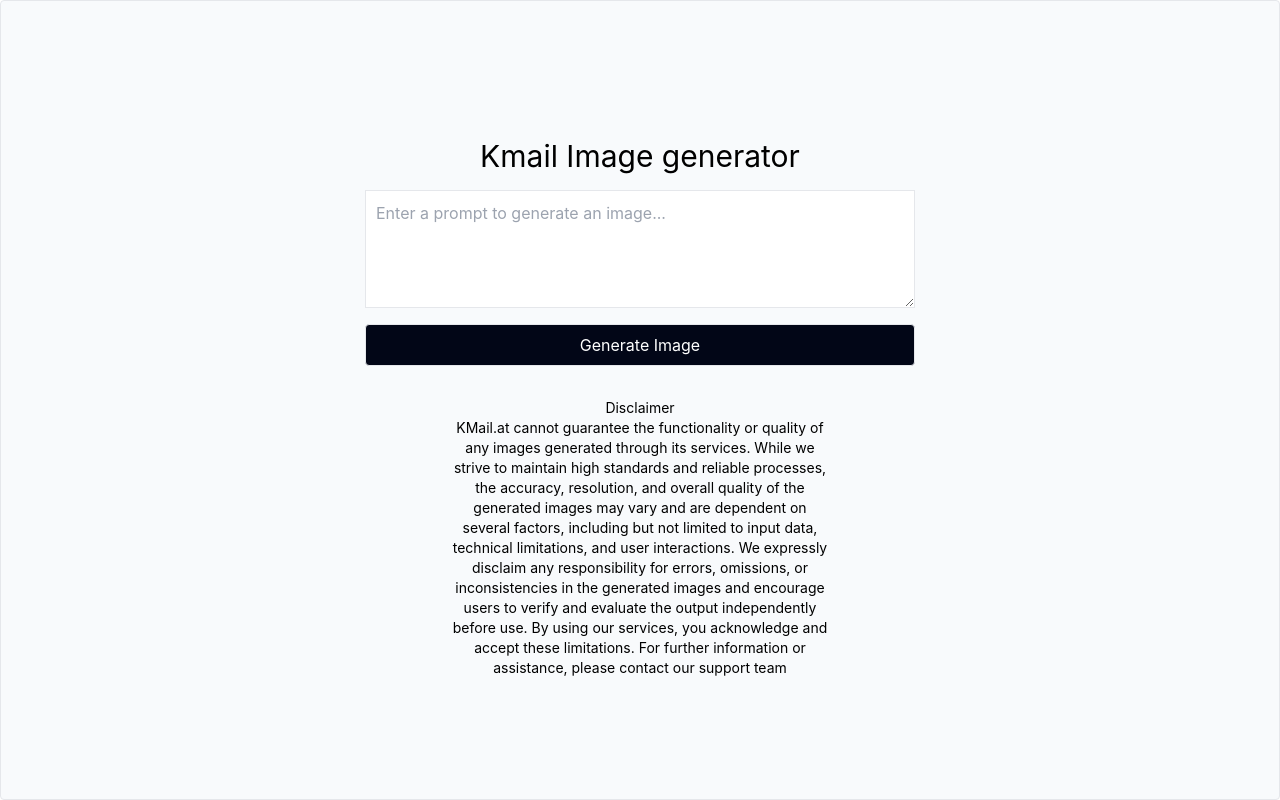
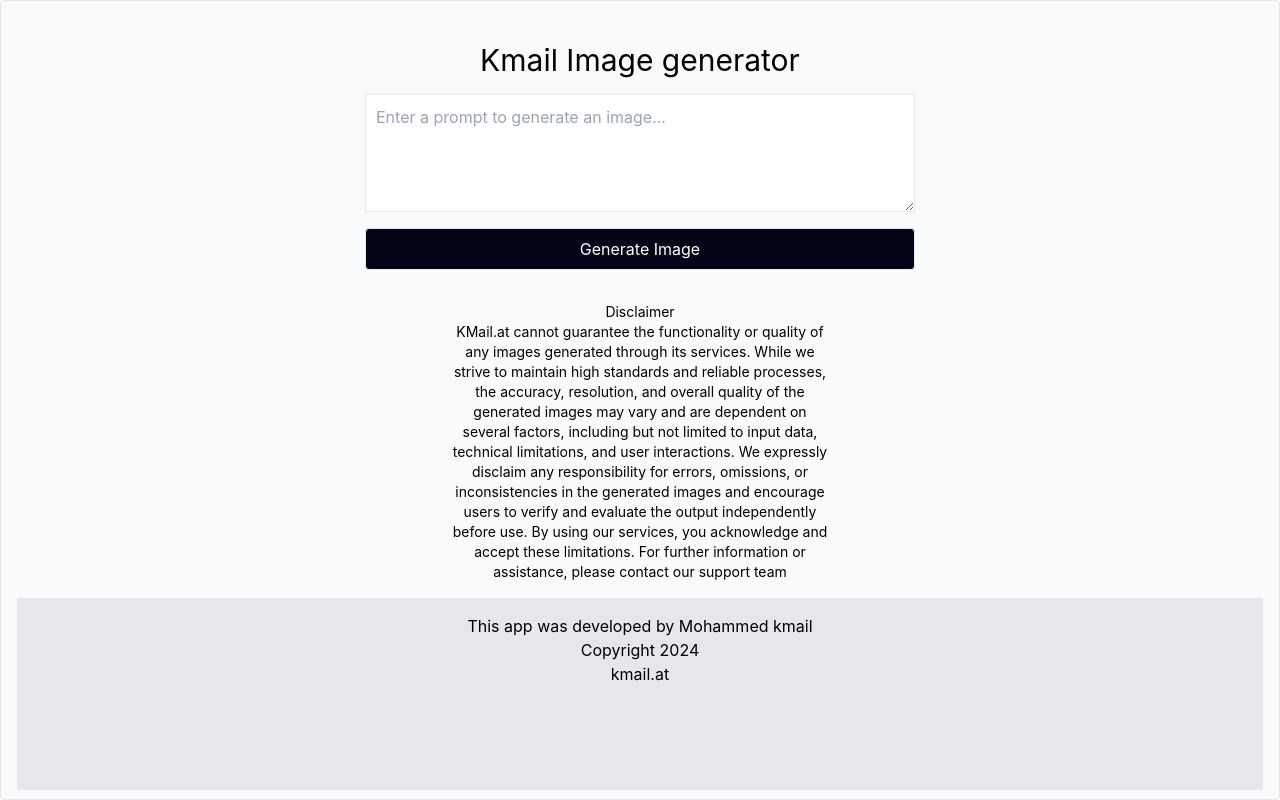
Before and after one commit to mokmail/imagegenerator, a React (Create React App) app in the folder huggi/: page / in a window 1280 px wide. Built offline with nearby package versions, Linux system fonts and the light colour scheme; no server answers.

Commit message:
add footer

```diff
--- a/huggi/src/App.js
+++ b/huggi/src/App.js
@@ -2,6 +2,7 @@
 import ImageGenerator from './components/imagegenerator';
 import './App.css';
 import Disclaimer from './components/disclaimer';
+import Footer from './components/footer';
 
 function App() {
   return (
@@ -9,6 +10,7 @@
 
      <ImageGenerator  />
      <Disclaimer />
+     <Footer/>
     </div>
   );
 }
--- a/huggi/src/components/footer.js
+++ b/huggi/src/components/footer.js
@@ -6,3 +6,9 @@
 
     <a href="http://kmail.at"> kmail.at</a>
   </div>
+    )
+    }
+
+
+
+export default Footer;
```
